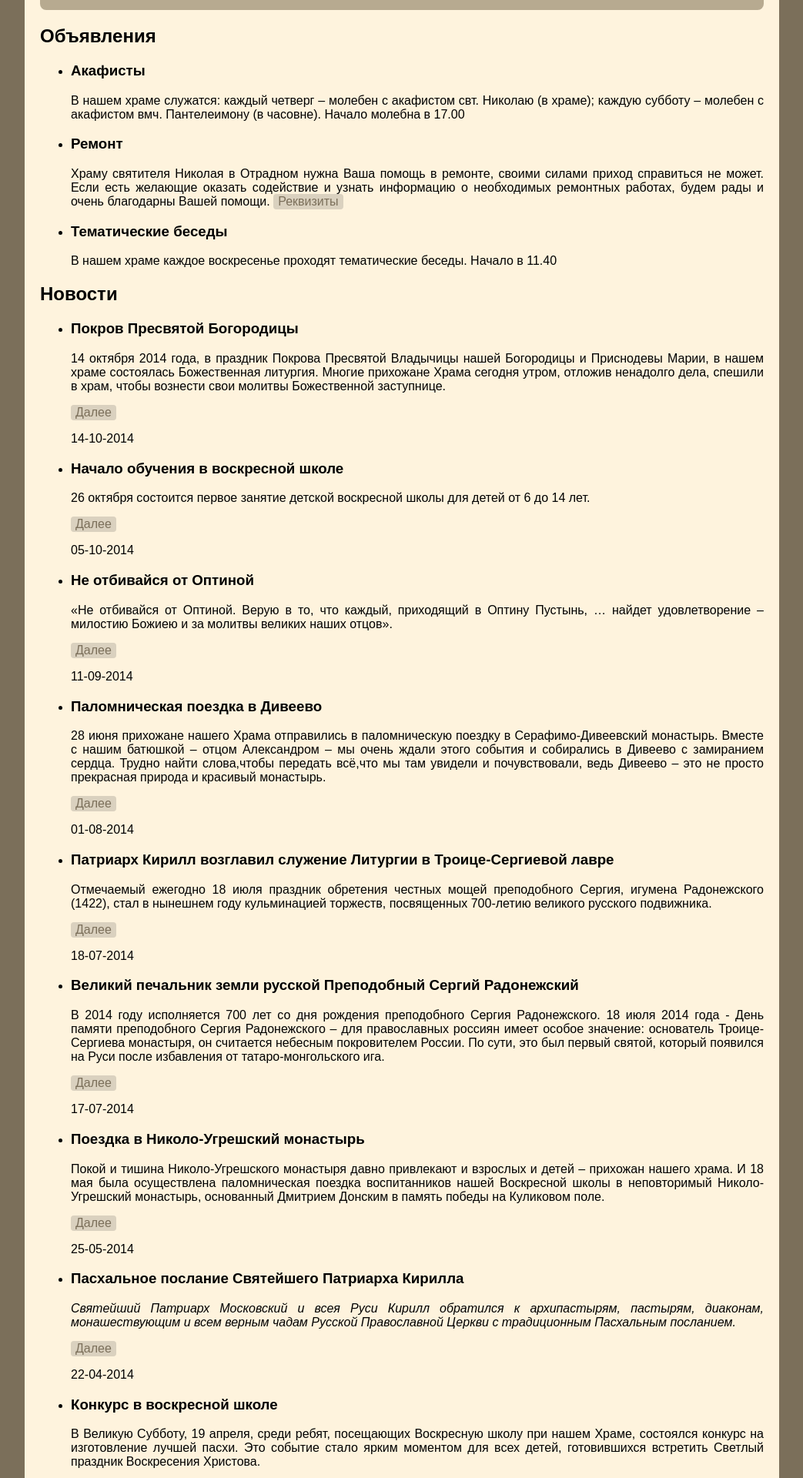
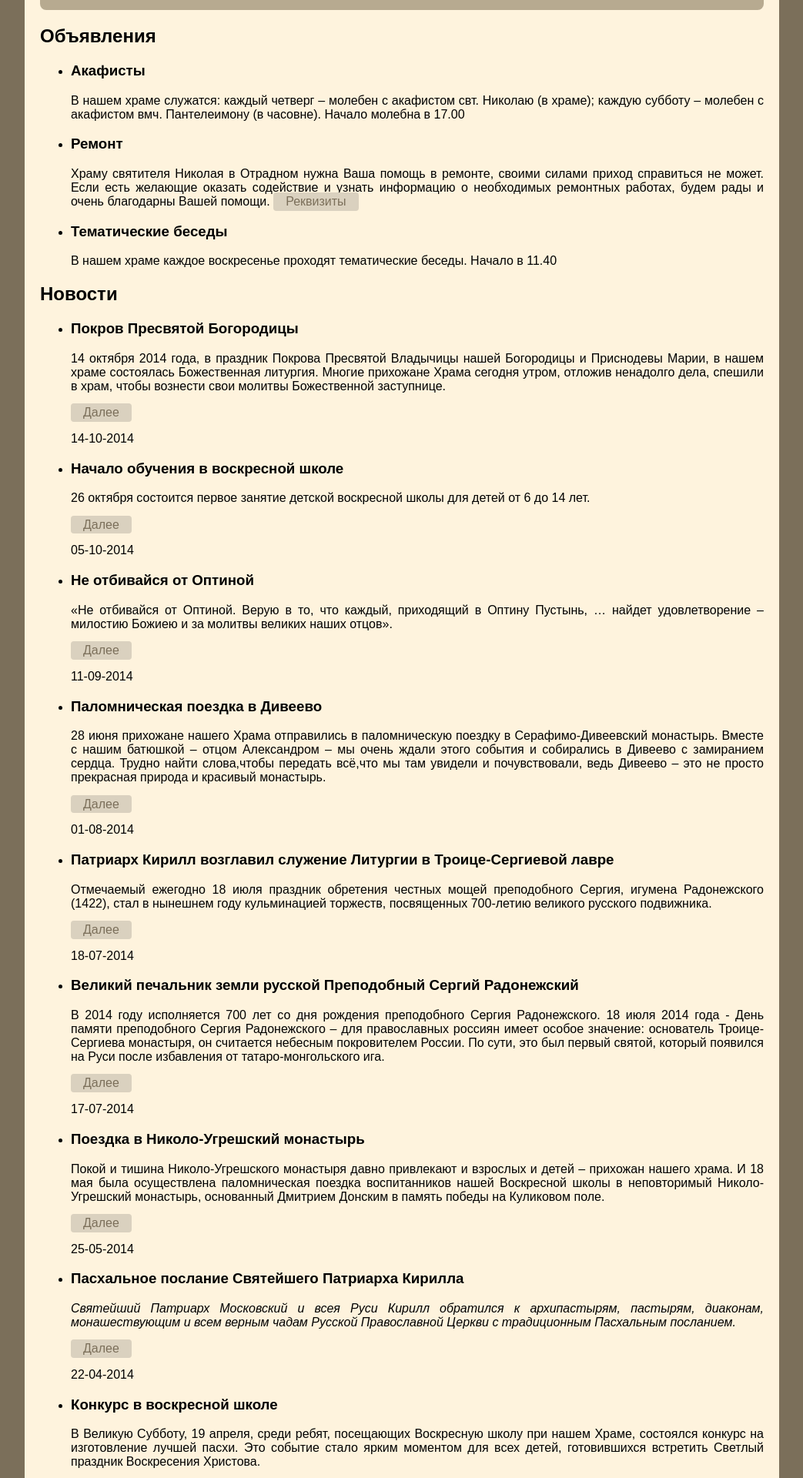
Before and after one commit to hramotradnoe/hramotradnoe.github.io, a Jekyll site: the page built from index.html, in a window 1280 px wide. Shown: the part 313-2233 px from the top of the page at 77% size, without its empty margins (118-1161 px from the left). Built offline with Jekyll 4.4.1, drawn with Linux system fonts in a browser that asks for light colours.

Commit message:
Стиль ссылки: пиксели на точки поменялись

```diff
--- a/assets/styles/web.css
+++ b/assets/styles/web.css
@@ -47,7 +47,7 @@ nav a:hover, nav a:active {
 }
 
 section a, section a:visited {
-padding: 1px 6px 2px 6px;
+padding: 2pt 12pt 3pt 12pt;
 border-radius: 4px;
 background: #DAD1BF; color: #7B6F5A;
   text-decoration: none; /*color: black; border-bottom: 2px solid black;*/
```
